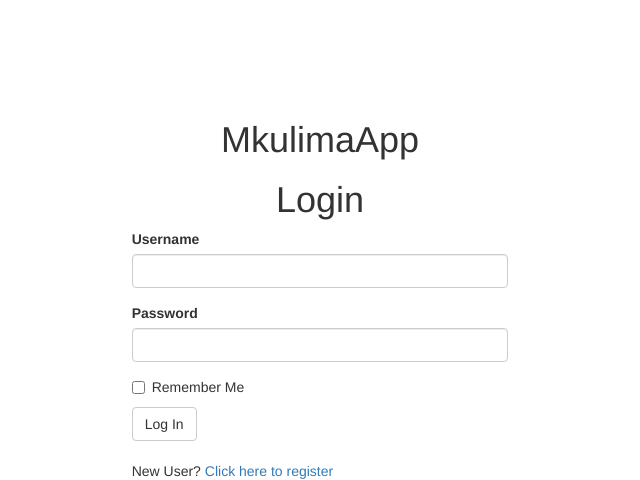
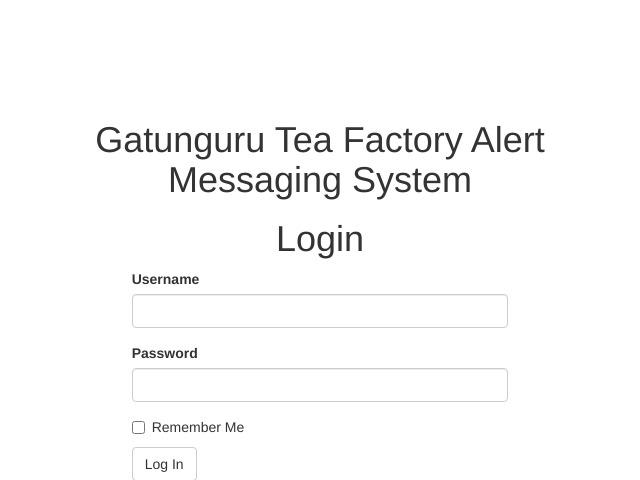
Before and after one commit to waithirakunene/InstantAlert, a Flask app: page /login in a window 1280 px wide. Shown: the top 480 px of the page, without its empty margins (320-960 px from the left). Run offline with Flask 2, Linux system fonts and the light colour scheme; some libraries are stand-ins or nearby versions.

Commit message:
added a heading

```diff
--- a/app/templates/auth/login.html
+++ b/app/templates/auth/login.html
@@ -18,7 +18,7 @@
 
     {% endfor %}
                 </div>
-            <b><h1 class="text-center">MkulimaApp</h1></b>
+            <b><h1 class="text-center">Gatunguru Tea Factory Alert Messaging System</h1></b>
 
             <h1 class="text-center">Login</h1>
 
```
